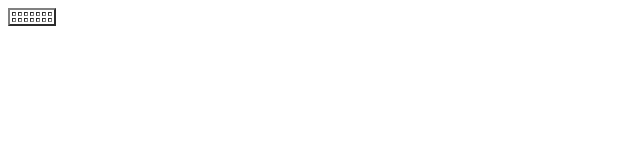
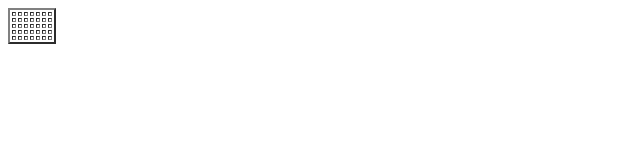
Before and after one commit to johnrigler/qrfield, a plain HTML site: page index.html in a window 1280 px wide. Shown: the full height of the page, 0-640 px from the left. Drawn offline with Linux system fonts and the light colour scheme.

Commit message:
Update index.html
Changed to the crypto.getRandom stronger algo.

```diff
--- a/index.html
+++ b/index.html
@@ -1,8 +1,8 @@
 <!DOCTYPE HTML PUBLIC "-//W3C//DTD HTML 3.2 Final//EN">
 <html lang="en">
   <head>
-        <script src='lib/davidshimjs-qrcodejs-04f46c6/qrcode.min.js'></script>
-    </head>
+  <script src='lib/davidshimjs-qrcodejs-04f46c6/qrcode.min.js'></script>
+  </head>
 </html>
 <script>
 qr48 = function qr48( u,pos ) {
@@ -24,18 +24,8 @@ var qrcode = new QRCode(document.getElementById(pos), {
 eval(thisDiv).style="border:6px solid #" + u.substr(0,6);
 
 }
-/*
-for (x = 0; x < 2; x++)
-  {
-  for (y = 0 ; y < 7; y++){
 
-   u = Math.random().toString(16).split(".")[1] + Math.random().toString(16).split(".")[1];
-//  console.log("a" + x + "" + y)
-  qr48(u.substr(0,16),"a" + x + "" + y);
-  }
-};
-*/
-function tableCreate() {
+function tableCreate(x,y) {
   //body reference
   var body = document.getElementsByTagName("body")[0];
 
@@ -44,11 +34,12 @@ function tableCreate() {
   var tblBody = document.createElement("tbody");
 
   // cells creation
-  for (var j = 0; j < 2; j++) {
+  for (var j = 0; j < y; j++) {
     // table row creation
     var row = document.createElement("tr");
 
-    for (var i = 0; i < 7; i++) {
+    for (var i = 0; i < x; i++) {
+      u = Math.random().toString(16).split(".")[1] + Math.random().toString(16).split(".")[1];
       var cell = document.createElement("td");
       cell.setAttribute("id", "b" + j + "" + i + "_");
       var div = document.createElement("div");
@@ -62,19 +53,24 @@ function tableCreate() {
   tbl.appendChild(tblBody);
   body.appendChild(tbl);
   tbl.setAttribute("border", "2");
+
+ for (j = 0; j < y; j++)
+  {
+  for (i = 0 ; i < x; i++){
+
+  array=new Uint32Array(8);
+  acc=""
+  self.crypto.getRandomValues(array);
+  for (const num of array) {
+    acc+=(num.toString(16));
+    }
+    u = acc.substr(0,16);
+  qr48(u.substr(0,16),"b" + j + "" + i);
+  }
+ };
+
 }
 
-tableCreate();
-
-for (x = 0; x < 2; x++)
-  {
-  for (y = 0 ; y < 7; y++){
-
-   u = Math.random().toString(16).split(".")[1] + Math.random().toString(16).split(".")[1];
-//  console.log("b" + x + "" + y)
-  qr48(u.substr(0,16),"b" + x + "" + y);
-  }
-};
-
+tableCreate(7,5);
 
 </script>
```
